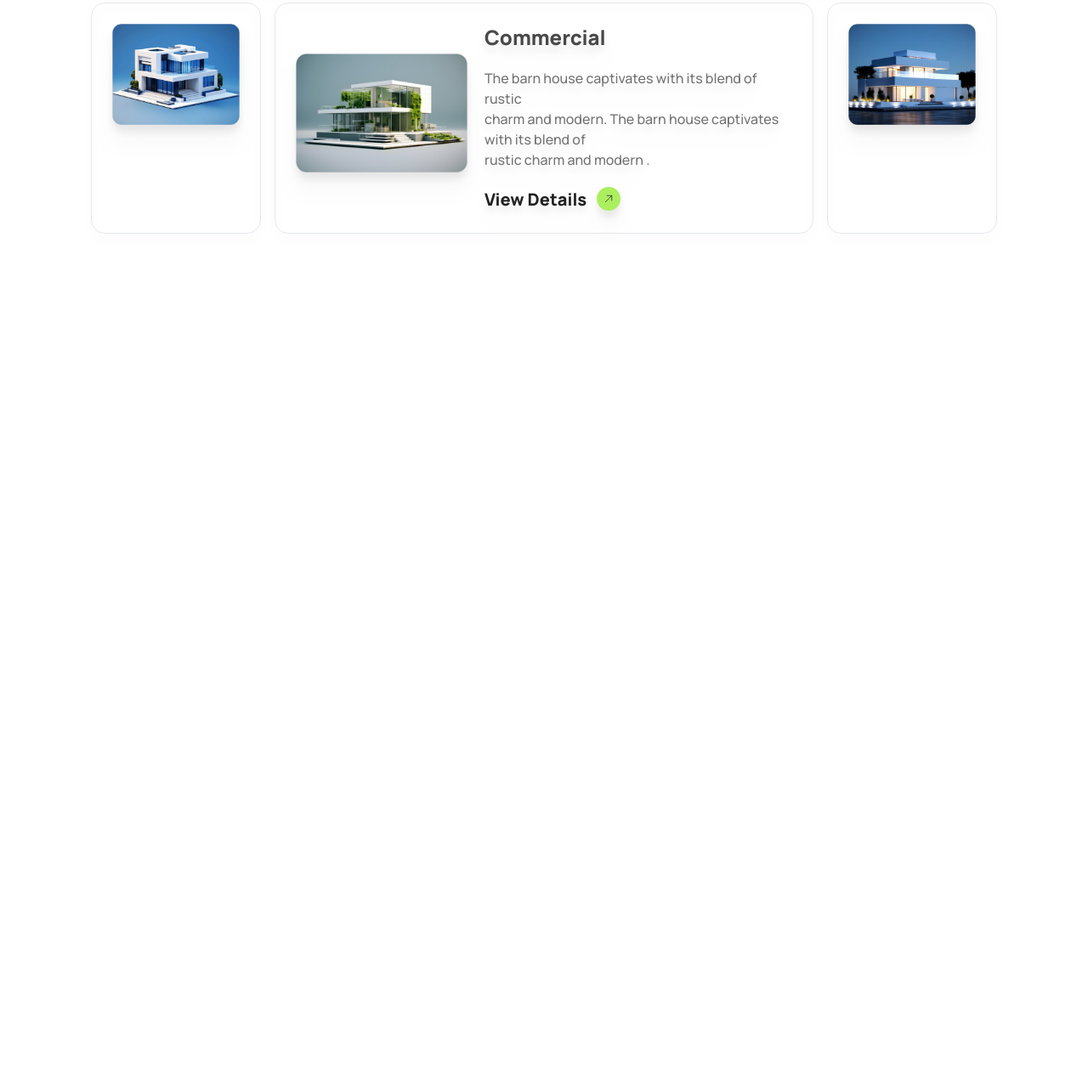
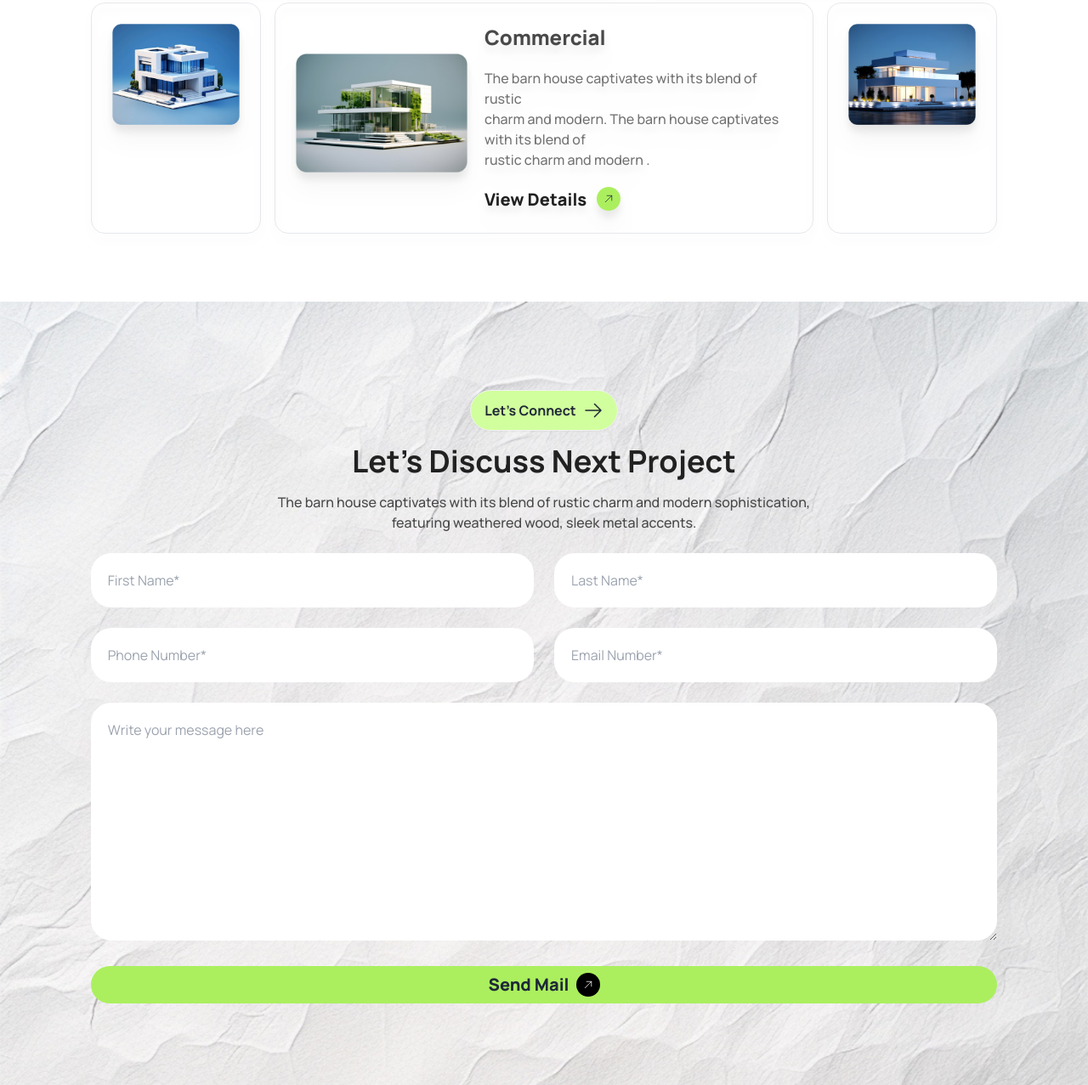
Before and after one commit to RaihanRafi12/assignment-3, a plain HTML site: page index.html in a window 1280 px wide. Shown: the part 2704-3981 px from the top of the page at 85% size. Before the commit the page ends 3059 px from the top, so only its background shows below. Drawn offline with nearby package versions, Linux system fonts and the light colour scheme.

Commit message:
Form Section

```diff
--- a/index.html
+++ b/index.html
@@ -314,6 +314,65 @@
 
             </div>
         </section>
+
+        <!-- form -->
+
+        <section class="bg-no-repeat py-24" style="background-image: url(assets/bg.jpg); background-size: cover;">
+         <div class="w-10/12 lg:w-9/10 mx-auto">
+            <div class="space-y-4 text-center w-11/12 lg:10/12 mx-auto mb-6">
+                <button
+                    class="btn p-1 bg-[#d1ff9d] py-2 px-4 rounded-full font-bold mt-2 text-base font-manrope">Let's Connect
+
+                    <svg xmlns="http://www.w3.org/2000/svg" fill="none" viewBox="0 0 24 24" stroke-width="1.5"
+                        stroke="currentColor" class="size-6">
+                        <path stroke-linecap="round" stroke-linejoin="round" d="M13.5 4.5 21 12m0 0-7.5 7.5M21 12H3" />
+                    </svg>
+                </button>
+                <h1 class="text-4xl font-bold text-[#212121]">Let's Discuss Next Project</h1>
+                <p class="text-base font-medium text-[#494949]">The barn house captivates with its blend of rustic charm
+                    and
+                    modern sophistication, <br> featuring weathered wood, sleek metal accents.</p>
+            </div>
+
+          <div class="grid grid-cols-1 md:grid-cols-2 mx-auto gap-6 border-none outline-none">
+             <div class="col-span-1/2">
+                <input class="p-5 w-full rounded-3xl " placeholder="First Name*" type="text">
+             </div>
+
+             <div class="col-span-1/2">
+                <input class="p-5 w-full rounded-3xl " placeholder="Last Name*" type="text">
+             </div>
+
+             <div class="col-span-1/2">
+                <input class="p-5 w-full rounded-3xl " placeholder="Phone Number*" type="text">
+             </div>
+
+             <div class="col-span-1/2">
+                <input class="p-5 w-full rounded-3xl " placeholder="Email Number*" type="text">
+             </div>
+
+             <div class="md:col-span-2">
+                <textarea class="outline-none w-full rounded-3xl border-none p-5" name="" id="" placeholder="Write your message here" rows="10"></textarea>
+             </div>
+
+
+            <div class=" md:col-span-2 w-full mx-auto bg-[#ABEF5F] rounded-3xl p-2 flex justify-center">
+                <div><button class="mr-2 text-xl font-extrabold">Send Mail</button></div>
+                <div><svg xmlns="http://www.w3.org/2000/svg" fill="none" viewBox="0 0 24 24" stroke-width="1.5"
+                    stroke="currentColor" class="size-7 bg-[#000000] rounded-full p-2 text-[#FFFFFF]">
+                    <path stroke-linecap="round" stroke-linejoin="round"
+                        d="m4.5 19.5 15-15m0 0H8.25m11.25 0v11.25" />
+                </svg></div>
+            </div>
+
+
+
+          </div>
+
+
+         </div>
+
+        </section>
     </main>
     <footer>
 
```
